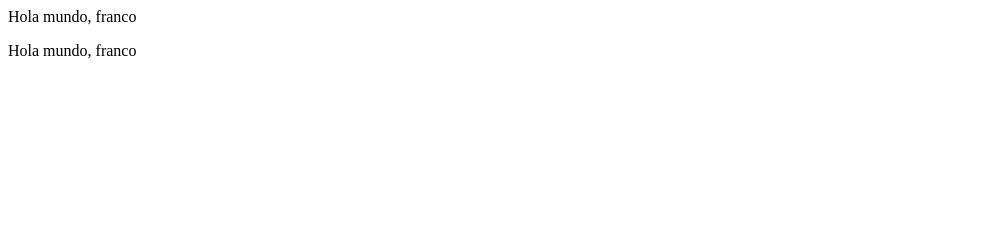
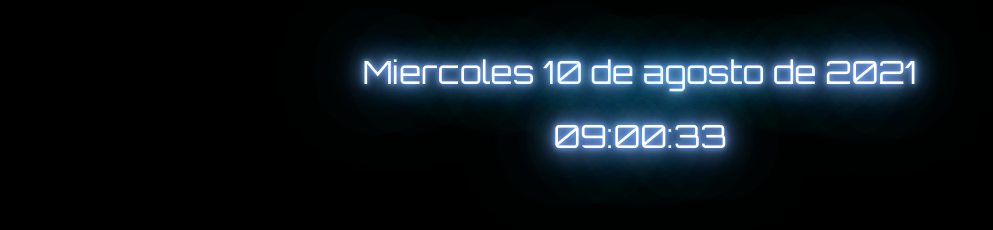
Before and after one commit to rollingcodeschool/practicaBOMc7i, a plain HTML site: page index.html in a window 1280 px wide. Shown: the whole page, without its empty margins (0-993 px from the left). Drawn offline with nearby package versions, Linux system fonts and the light colour scheme.

Commit message:
agregamos el maquetado del reloj

```diff
--- a/css/style.css
+++ b/css/style.css
@@ -0,0 +1,24 @@
+@import url('https://fonts.googleapis.com/css2?family=Orbitron&display=swap');
+
+body{
+    background: #000;
+}
+
+.titulo{
+    color: #fff;
+    font-size: 2em;
+    font-family: 'Orbitron', sans-serif;
+
+}
+
+/* efecto neon */
+.azul{
+    text-shadow: 0 0 5px #7bacff,
+    0 0 10px #7bacff,
+    0 0 20px #7bacff,
+    0 0 30px #7bacff,
+    0 0 40px #7bacff,
+    0 0 80px #7bacff,
+    0 0 90px #7bacff,
+    0 0 100px #7bacff;
+}
--- a/index.html
+++ b/index.html
@@ -17,11 +17,17 @@
   </head>
   <body>
     <!-- JavaScript Bundle with Popper -->
+    <main class="container text-center my-5">
+        <section class="titulo azul">
+            <p>Miercoles 10 de agosto de 2021</p>
+            <p>09:00:33</p>
+        </section>
+    </main>
     <script
       src="https://cdn.jsdelivr.net/npm/bootstrap@5.2.0/dist/js/bootstrap.bundle.min.js"
       integrity="sha384-A3rJD856KowSb7dwlZdYEkO39Gagi7vIsF0jrRAoQmDKKtQBHUuLZ9AsSv4jD4Xa"
       crossorigin="anonymous"
     ></script>
-    <script src="js/teoriaBOM.js"></script>
+    <script src="js/reloj.js"></script>
   </body>
 </html>
```
Also changed, not shown: js/reloj.js (added).
